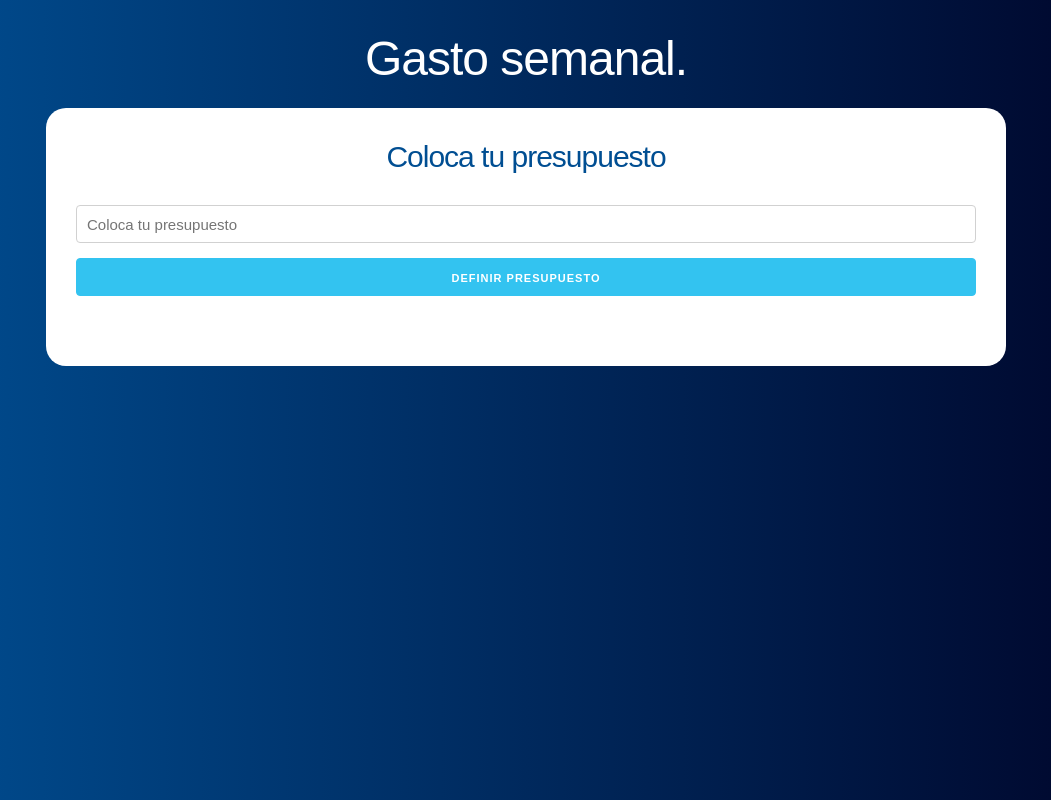
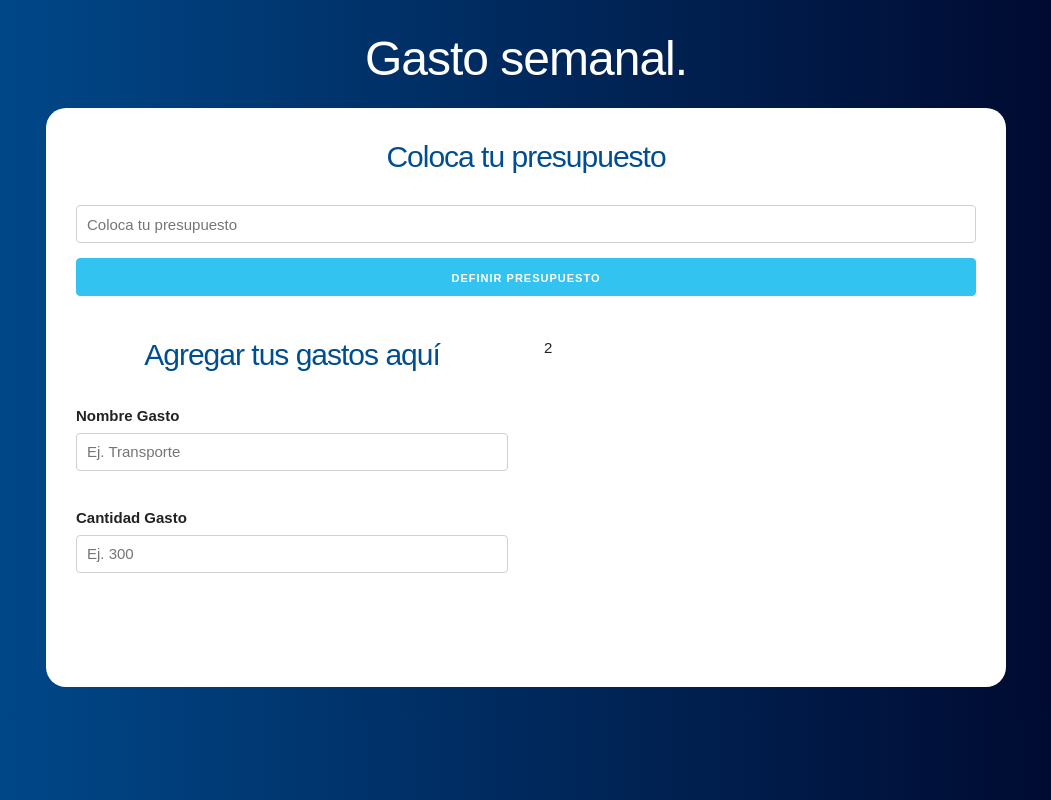
Before and after one commit to MiggBriones/react-presupuesto, a React (Create React App) app: page / in a window 1280 px wide. Shown: the whole page, without its empty margins (114-1165 px from the left). Built offline with nearby package versions, Linux system fonts and the light colour scheme.

Commit message:
Creando el formulario, se crea componente y se importa en Componente principal.

```diff
--- a/src/App.js
+++ b/src/App.js
@@ -1,5 +1,6 @@
 import React, { useState } from 'react';
 import Pregunta from './components/Pregunta';
+import Formulario from './components/Formulario';
 
 function App() {
 
@@ -17,6 +18,18 @@
               guardarPresupuesto={guardarPresupuesto}
               guardarRestante={guardarRestante}
             />
+
+            <div className="row">
+              <div className="one-half column">
+                <Formulario
+                />
+              </div>
+
+              <div className="one-half column">
+                2
+              </div>
+            </div>
+
           </div>
 
         </header>
--- /dev/null
+++ b/src/components/Formulario.jsx
@@ -0,0 +1,36 @@
+import React,{ useState } from 'react';
+
+const Formulario = () => {
+    return (
+        <form>
+            <h2>Agregar tus gastos aquí</h2>
+
+            <div className="campo">
+                <label>Nombre Gasto</label>
+                <input
+                    type="text"
+                    className="u-full-width"
+                    placeholder="Ej. Transporte"
+                />
+            </div>
+
+            <div className="campo">
+                <label>Cantidad Gasto</label>
+                <input
+                    type="number"
+                    className="u-full-width"
+                    placeholder="Ej. 300"
+                />
+            </div>
+
+            <inpu
+                type="submit"
+                className="button-primary u-full-width"
+                value="Agregar Gasto"
+            />
+
+        </form>
+     );
+}
+
+export default Formulario;
```
